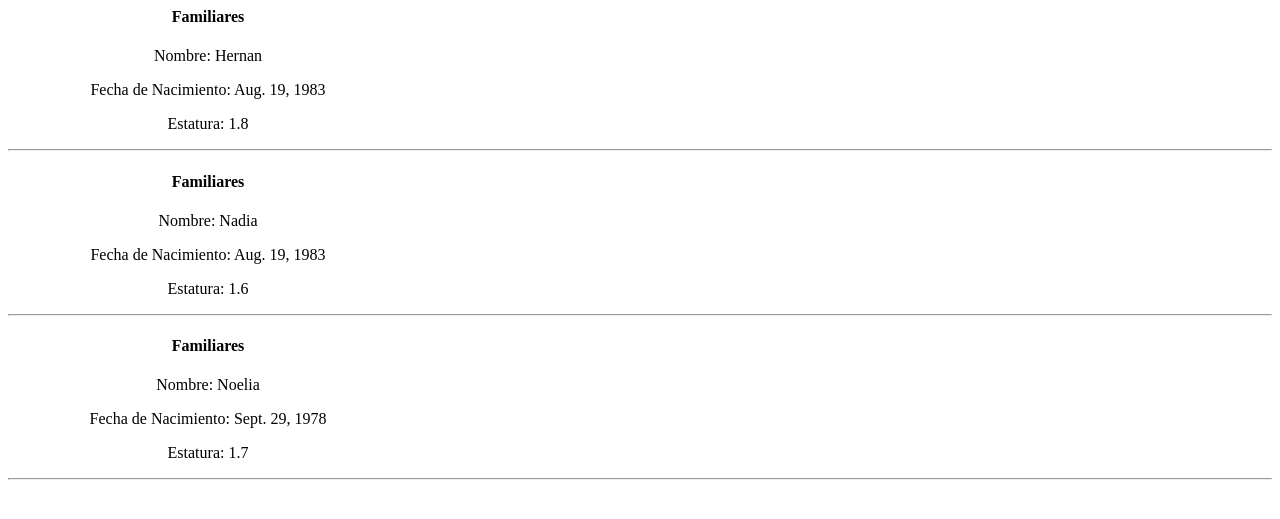
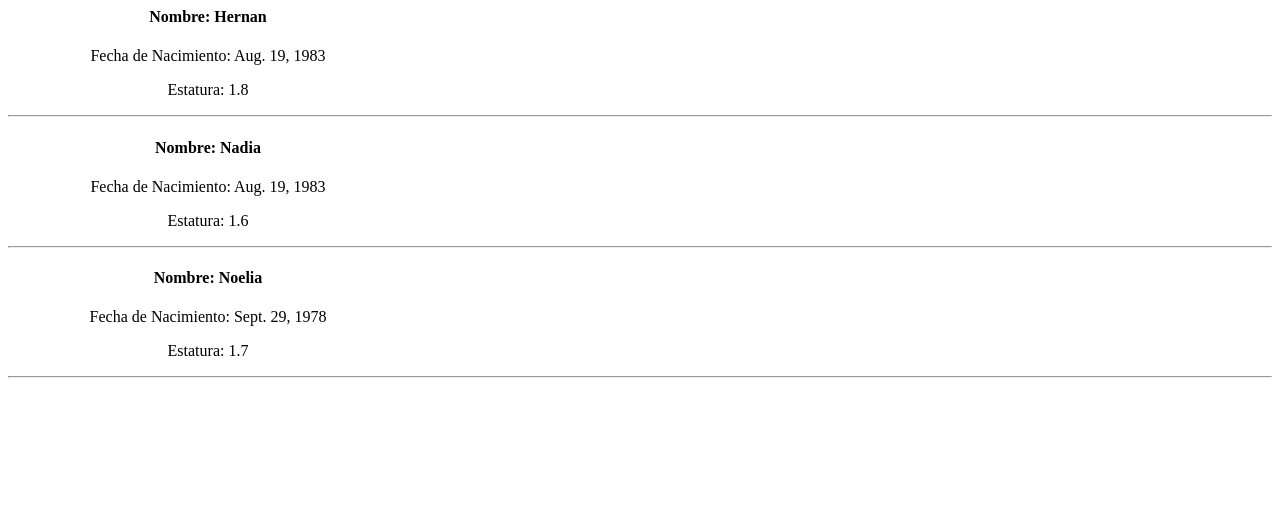
Before and after one commit to hernansuarez/PrimerMVC, a Django app: page /familia/ in a window 1280 px wide. Shown: the top 519 px of the page. Run offline with Django 4.2, Linux system fonts and the light colour scheme; data comes from the database, SQL or seed files in the repository.

Commit message:
se puso el nombre de familiar como title

```diff
--- a/Familia/Templates/FamiliaTemplate.html
+++ b/Familia/Templates/FamiliaTemplate.html
@@ -3,8 +3,7 @@
 <div class="center">
       <div class="card" style="width:400px"
         <div class="card-body"><center>
-          <h4 class="card-title">Familiares</h4>
-          <p class="card-text">Nombre: {{p.nombre}}</p>
+          <h4 class="card-title">Nombre: {{p.nombre}}</h4>
           <p class="card-text">Fecha de Nacimiento: {{p.fecha_nacimiento}}</p>
           <p class="card-text">Estatura: {{p.estatura}}</p>
           </center>
```
